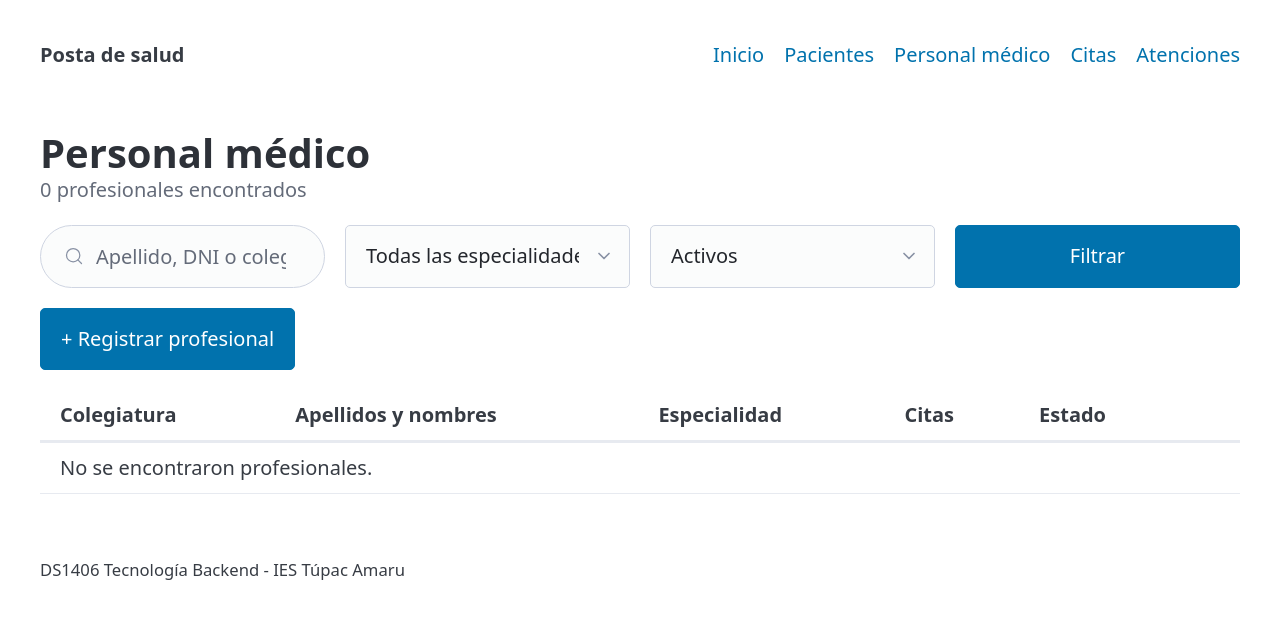
After one commit to hyupanqui251ds35-arch/posta-salud, a Laravel app: template resources/views/personal-medico/index.blade.php in a window 1280 px wide. The commit adds this page. Shown: the top 619 px of the page. Run offline with Laravel 12, Linux system fonts and the light colour scheme; the template is opened without the code that fills it, so the values that code supplies are empty; parts of the project's set-up code (start-up, migrations or seed data) failed here and were passed over; some libraries are stand-ins or nearby versions.

Commit message:
feat: lista personal medico con filtros y componente de estado

```diff
--- a/app/Models/PersonalMedico.php
+++ b/app/Models/PersonalMedico.php
@@ -6,6 +6,7 @@ use Illuminate\Database\Eloquent\Factories\HasFactory;
 use Illuminate\Database\Eloquent\Model;
 use Illuminate\Database\Eloquent\Relations\BelongsTo;
 use Illuminate\Database\Eloquent\Relations\HasMany;
+use Illuminate\Database\Eloquent\Builder;
 
 class PersonalMedico extends Model
 {
@@ -17,6 +18,7 @@ class PersonalMedico extends Model
         'user_id', 'dni', 'nombres', 'apellidos',
         'especialidad', 'colegiatura', 'activo',
     ];
+
     public const ESPECIALIDADES = [
     'Medicina general', 'Obstetricia', 'Enfermería',
     'Odontología', 'Pediatría',
@@ -36,4 +38,16 @@ class PersonalMedico extends Model
     {
         return $this->hasMany(Cita::class);
     }
+
+    public function scopeActivos(Builder $consulta): void
+{
+    $consulta->where('activo', true);
 }
+
+public function scopeDeEspecialidad(Builder $consulta, ?string $especialidad): void
+{
+    if ($especialidad) {
+        $consulta->where('especialidad', $especialidad);
+    }
+}
+}
--- a/resources/views/layouts/app.blade.php
+++ b/resources/views/layouts/app.blade.php
@@ -9,6 +9,8 @@
     .aviso-ok    { border-left: 6px solid #2f7d52; }
     .aviso-error { border-left: 6px solid #b3261e; }
     .acciones    { display: flex; gap: 1rem; align-items: center; }
+    .estado-activo   { background: #e6f2ea; color: #2f7d52; }
+    .estado-inactivo { background: #f6e3e3; color: #b3261e; }
 </style>
 </head>
 <body>
--- /dev/null
+++ b/resources/views/personal-medico/index.blade.php
@@ -0,0 +1,60 @@
+@extends('layouts.app')
+
+@section('titulo', 'Personal médico')
+
+@section('contenido')
+    <hgroup>
+        <h1>Personal médico</h1>
+        <p>{{ $personal->total() }} profesionales encontrados</p>
+    </hgroup>
+
+    <form method="GET" action="{{ route('personal-medico.index') }}">
+        <div class="grid">
+            <input type="search" name="buscar" value="{{ $buscar }}"
+                   placeholder="Apellido, DNI o colegiatura">
+            <select name="especialidad">
+                <option value="">Todas las especialidades</option>
+                @foreach (\App\Models\PersonalMedico::ESPECIALIDADES as $esp)
+                    <option value="{{ $esp }}"
+                        @selected($especialidad === $esp)>{{ $esp }}</option>
+                @endforeach
+            </select>
+            <select name="estado">
+                <option value="activos"   @selected($estado === 'activos')>Activos</option>
+                <option value="inactivos" @selected($estado === 'inactivos')>Inactivos</option>
+                <option value="todos"     @selected($estado === 'todos')>Todos</option>
+            </select>
+            <button type="submit">Filtrar</button>
+        </div>
+    </form>
+
+    <p><a href="{{ route('personal-medico.create') }}" role="button">
+        + Registrar profesional</a></p>
+
+    <table>
+        <thead>
+            <tr>
+                <th>Colegiatura</th><th>Apellidos y nombres</th>
+                <th>Especialidad</th><th>Citas</th><th>Estado</th><th></th>
+            </tr>
+        </thead>
+        <tbody>
+            @forelse ($personal as $medico)
+                <tr>
+                    <td>{{ $medico->colegiatura }}</td>
+                    <td>{{ $medico->apellidos }}, {{ $medico->nombres }}</td>
+                    <td>{{ $medico->especialidad }}</td>
+                    <td>{{ $medico->citas_count }}</td>
+                    <td><x-estado :activo="$medico->activo" /></td>
+                    <td>
+                        <a href="{{ route('personal-medico.show', $medico) }}">Ver</a>
+                    </td>
+                </tr>
+            @empty
+                <tr><td colspan="6">No se encontraron profesionales.</td></tr>
+            @endforelse
+        </tbody>
+    </table>
+
+    {{ $personal->links() }}
+@endsection
```
Also changed, not shown: app/Http/Controllers/PersonalMedicoController.php (+26 -4 lines), resources/views/components/estado.blade.php (added, +7 -0 lines).
